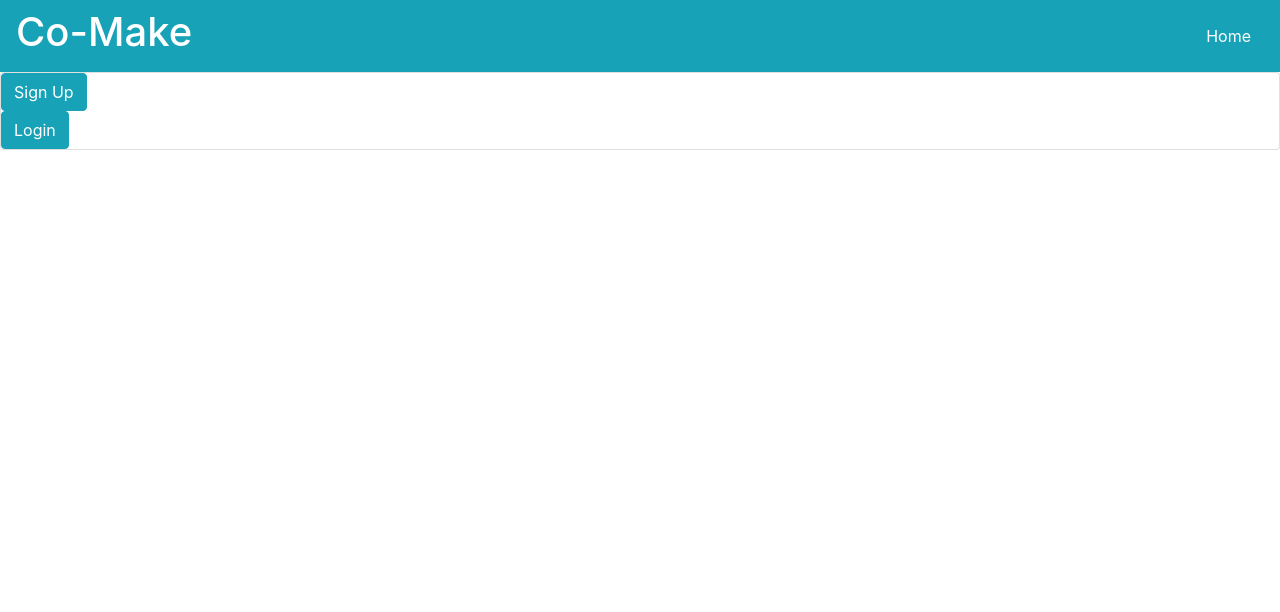
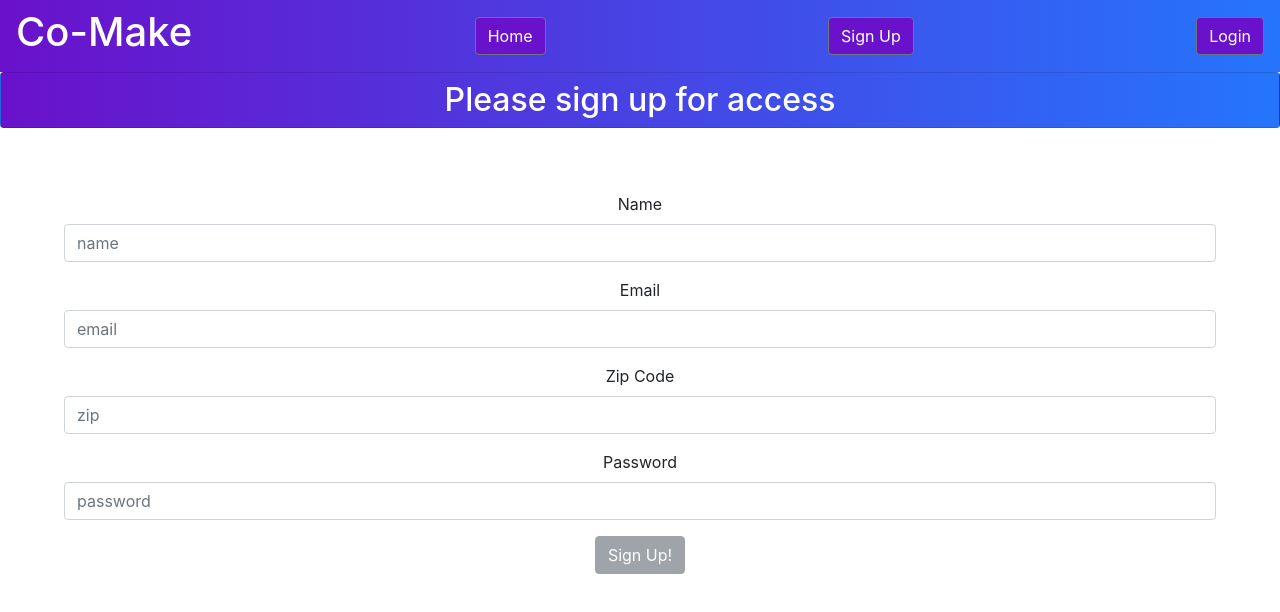
Before and after one commit to Build-Week-Co-Make-2/front-end, a React (Create React App) app: page / in a window 1280 px wide. Shown: the top 612 px of the page. Built offline with nearby package versions, Linux system fonts and the light colour scheme.

Commit message:
I have reconfigured Routes ~~did the file structure ~~did basic styling to Login and Signup pages ~~cleaned up code

```diff
--- a/src/App.css
+++ b/src/App.css
@@ -2,37 +2,17 @@
   text-align: center;
 }
 
-.App-logo {
-  height: 40vmin;
-  pointer-events: none;
+
+.navbar{
+  background-image: linear-gradient(to right, #6A11CB 0%, #2575FC 100%);
 }
 
-@media (prefers-reduced-motion: no-preference) {
-  .App-logo {
-    animation: App-logo-spin infinite 20s linear;
-  }
+.btn{
+  background: #6A11CB;
+
 }
 
-.App-header {
-  background-color: #282c34;
-  min-height: 100vh;
-  display: flex;
-  flex-direction: column;
-  align-items: center;
-  justify-content: center;
-  font-size: calc(10px + 2vmin);
-  color: white;
+.btn:hover{
+background: white;
+color: #6A11CB;
 }
-
-.App-link {
-  color: #61dafb;
-}
-
-@keyframes App-logo-spin {
-  from {
-    transform: rotate(0deg);
-  }
-  to {
-    transform: rotate(360deg);
-  }
-}
--- a/src/App.js
+++ b/src/App.js
@@ -1,47 +1,15 @@
 import React from 'react';
-import { Route } from 'react-router-dom';
-import {Button, Navbar, Card} from 'reactstrap';
-import {Link} from 'react-router-dom';
-import SignupForm from './components/SignupForm'
-import Login from './components/Login'
-
-
 import './App.css';
+import NavBar from './components/NavBar';
+import Routes from './utils/Routes';
 
 function App() {
-  return (
-    <>
-    <Navbar color="info">
-      <h1 style={{color: "white"}}>Co-Make</h1>
-      <Link to={"/"}>
-        <Button color="info">
-          Home
-        </Button>
-        </Link>
-    </Navbar>
-    <Route exact path='/'>
-    <Card>
-      <Link to={'/signup'}>
-      <Button color="info">
-        Sign Up
-      </Button>
-      </Link>
-      <Link to={'/login'}>
-        <Button color="info">
-          Login
-        </Button>
-      </Link>
-      </Card>
-      </Route>
-      <Route path='/signup'>
-        <SignupForm />
-
-      </Route>
-      <Route path='/login'>
-        <Login />
-      </Route>
-    </>
-  );
+	return (
+		<div className="App">
+			<NavBar />
+			<Routes />
+		</div>
+	);
 }
 
 export default App;
--- a/src/components/Login.js
+++ b/src/components/Login.js
@@ -1,75 +1,91 @@
-import React, {useState, useEffect} from 'react';
-import axiosWithAuth from '../utils/axiosWithAuth'
+import React, { useState, useEffect } from 'react';
+import axiosWithAuth from '../utils/axiosWithAuth';
 import { Card, Button, Form, FormGroup, Label, Input } from 'reactstrap';
 import axios from 'axios';
 import * as yup from 'yup';
 
-const SignupForm = () => {
+const SignupForm = (props) => {
 	const [buttonDisabled, setButtonDisabled] = useState(true);
 	const [formData, setFormData] = useState({
+		email: '',
+		password: '',
+	});
+	const schema = yup.object().shape({
+		email: yup.string().required('email is required'),
 
-        email: "",
-        password: "",
-
-    })
-    const schema = yup.object().shape({
-
-        email: yup.string().required("email is required"),
-
-        password: yup.string().required("Please enter a password").min(6)
-      })
+		password: yup.string().required('Please enter a password').min(6),
+	});
 
 	useEffect(() => {
-        schema.isValid(formData).then(valid => {
+		schema.isValid(formData).then((valid) => {
 			setButtonDisabled(!valid);
-        })
-
+		});
 	}, [formData]);
 	const submit = () => {
-        schema.validate(formData).then( () => {
-          axios.post("https://co-make-9cf46.web.app/api/register", formData).then( (res) => {
-          console.log(res.data)
-         })
-        })
-      }
-      const handleChanges = event => {
+		schema.validate(formData).then(() => {
+			axios
+				.post('https://co-make-9cf46.web.app/api/login', formData)
+				.then((res) => {
+					console.log(res.data);
+				});
+		});
+	};
+	const handleChanges = (event) => {
 		event.persist();
 		setFormData({ ...formData, [event.target.name]: event.target.value });
-          // console.log(event)
-
+		console.log(event);
+		axiosWithAuth()
+			.post('/api/auth/login')
+			.then((res) => {
+				localStorage.setItem('token', res.data.token);
+				props.history.push('/issues');
+			})
+			.catch((error) => {
+				props.history.push('/Signup');
+			});
 	};
 
 	return (
 		<>
-            <Card color="info">
-                <h2 style={{color: "white", margin: "0 auto"}}>Please Login</h2>
+			<Card className="navbar">
+				<h2 style={{ color: 'white', margin: '0 auto' }}>Please Login</h2>
 			</Card>
-            <Form onSubmit={
-                (event) => {
+			<Form
+				onSubmit={(event) => {
 					event.preventDefault();
 					submit();
 					setFormData({
-
-        email: "",
-        password: "",
-        })
-
-    }} style={{margin: "5%"}}>
-
+						email: '',
+						password: '',
+					});
+				}}
+				style={{ margin: '5%' }}
+			>
 				<FormGroup>
-            <Label for="email">email</Label>
-            <Input type="email" name="email" placeholder="enter your email" value={formData.email} onChange={handleChanges}/>
+					<Label for="email">Email</Label>
+					<Input
+						type="email"
+						name="email"
+						placeholder="enter your email"
+						value={formData.email}
+						onChange={handleChanges}
+					/>
 				</FormGroup>
 				<FormGroup>
 					<Label for="password">Password</Label>
-            <Input name="password" placeholder="enter your password..." value={formData.password} onChange={handleChanges}/>
+					<Input
+						name="password"
+						placeholder="enter your password..."
+						value={formData.password}
+						onChange={handleChanges}
+					/>
 				</FormGroup>
-        <Button data-cy="submit" disabled={buttonDisabled}>Login</Button>
-
+				<Button className="btn" disabled={buttonDisabled}>
+					Login
+				</Button>
 			</Form>
 		</>
-
-        )
-}
+	);
+};
 
 export default SignupForm;
--- /dev/null
+++ b/src/components/NavBar.js
@@ -0,0 +1,26 @@
+import React from 'react';
+import { Button, Navbar } from 'reactstrap';
+import { Link } from 'react-router-dom';
+
+const NavBar = () => {
+	return (
+		<div>
+			<Navbar className="navbar">
+				<h1 style={{ color: 'white' }}>Co-Make</h1>
+
+				<Button className="btn" href="" >
+					Home
+				</Button>
+
+				<Link to={'/'}>
+					<Button className="btn">Sign Up</Button>
+				</Link>
+				<Link to={'/login'}>
+					<Button className="btn">Login</Button>
+				</Link>
+			</Navbar>
+		</div>
+	);
+};
+
+export default NavBar;
--- a/src/components/SignupForm.js
+++ b/src/components/SignupForm.js
@@ -1,4 +1,4 @@
-import React, {useState, useEffect} from 'react';
+import React, { useState, useEffect } from 'react';
 import { Card, Button, Form, FormGroup, Label, Input } from 'reactstrap';
 import axios from 'axios';
 import * as yup from 'yup';
@@ -6,76 +6,102 @@ import * as yup from 'yup';
 const SignupForm = () => {
 	const [buttonDisabled, setButtonDisabled] = useState(true);
 	const [formData, setFormData] = useState({
-        // name: "",
-        email: "",
-        password: "",
-        zip: ""
-    })
+		name: '',
+		email: '',
+		password: '',
+		zip: '',
+	});
 	const schema = yup.object().shape({
-        // name: yup.string().required("Name is required").min(2),
-        email: yup.string().required("email is required"),
-        zip: yup.string().required("Must enter a valid zip").min(5),
-        password: yup.string().required("Please enter a password").min(6)
-      })
+		name: yup.string().required('Name is required').min(2),
+		email: yup.string().required('email is required'),
+		zip: yup.string().required('Must enter a valid zip').min(5),
+		password: yup.string().required('Please enter a password').min(6),
+	});
 
 	useEffect(() => {
-        schema.isValid(formData).then(valid => {
+		schema.isValid(formData).then((valid) => {
 			setButtonDisabled(!valid);
-        })
-
+		});
 	}, [formData]);
 	const submit = () => {
-        schema.validate(formData).then( () => {
-          axios.post("https://co-make-9cf46.web.app/api/register", formData).then( (res) => {
-          console.log(res.data)
-         })
-        })
-      }
-      const handleChanges = event => {
+		schema.validate(formData).then(() => {
+			axios
+				.post('https://co-make-9cf46.web.app/api/register', formData)
+				.then((res) => {
+					console.log(res.data);
+				});
+		});
+	};
+	const handleChanges = (event) => {
 		event.persist();
 		setFormData({ ...formData, [event.target.name]: event.target.value });
-          console.log(event)
-
+		console.log(event);
 	};
 
 	return (
 		<>
-            <Card color="info">
-                <h2 style={{color: "white", margin: "0 auto"}}>Please sign up for access</h2>
+			<Card className="navbar">
+				<h2 style={{ color: 'white', margin: '0 auto' }}>
+					Please sign up for access
+				</h2>
 			</Card>
-            <Form onSubmit={
-                (event) => {
+			<Form
+				onSubmit={(event) => {
 					event.preventDefault();
 					submit();
 					setFormData({
-                    // name: "",
-        email: "",
-        password: "",
-        zip: ""})
-
-    }} style={{margin: "5%"}}>
-        {/* <FormGroup>
+						name: '',
+						email: '',
+						password: '',
+						zip: '',
+					});
+				}}
+				style={{ margin: '5%' }}
+			>
+				<FormGroup>
 					<Label for="name">Name</Label>
-            <Input name="name"id="name" placeholder="name" value={formData.name} onChange={handleChanges}/>
-        </FormGroup>  */}
-        <FormGroup>
-            <Label for="email">email</Label>
-            <Input type="email" name="email" placeholder="email" value={formData.email} onChange={handleChanges}/>
+					<Input
+						name="name"
+						id="name"
+						placeholder="name"
+						value={formData.name}
+						onChange={handleChanges}
+					/>
 				</FormGroup>
 				<FormGroup>
-            <Label for="zip">Zip code</Label>
-            <Input name="zip" placeholder="zip" value={formData.zip} onChange={handleChanges}/>
+					<Label for="email">Email</Label>
+					<Input
+						type="email"
+						name="email"
+						placeholder="email"
+						value={formData.email}
+						onChange={handleChanges}
+					/>
 				</FormGroup>
 				<FormGroup>
-            <Label for="password">Create a password</Label>
-            <Input name="password" placeholder="password" value={formData.password} onChange={handleChanges}/>
+					<Label for="zip">Zip Code</Label>
+					<Input
+						name="zip"
+						placeholder="zip"
+						value={formData.zip}
+						onChange={handleChanges}
+					/>
 				</FormGroup>
-        <Button data-cy="submit" disabled={buttonDisabled}>Sign Up!</Button>
-
+				<FormGroup>
+					<Label for="password">Password</Label>
+					<Input
+						name="password"
+						placeholder="password"
+						value={formData.password}
+						onChange={handleChanges}
+					/>
+				</FormGroup>
+				<Button className="btn" disabled={buttonDisabled}>
+					Sign Up!
+				</Button>
 			</Form>
 		</>
-
-        )
-}
+	);
+};
 
 export default SignupForm;
--- /dev/null
+++ b/src/utils/Routes.js
@@ -0,0 +1,17 @@
+import React from 'react';
+import { Route } from 'react-router-dom';
+import Login from '../components/Login';
+import ProtectedRoute from './ProtectedRoute';
+import Signup from '../components/SignupForm';
+
+const Routes = () => {
+	return (
+		<div>
+			{/* Protected Routes go here */}
+			<Route exact path="/" component={Signup} />
+			<Route path="/login" component={Login} />
+		</div>
+	);
+};
+
+export default Routes;
```
Also changed, not shown: src/components/IssuesCard.js (added), src/components/IssuesList.js (added), src/redux/Actions.js (added), src/redux/Index.js (added), src/utils/ProtectedRoute.js (added). Lines whose indentation alone changed are shown as unchanged.
